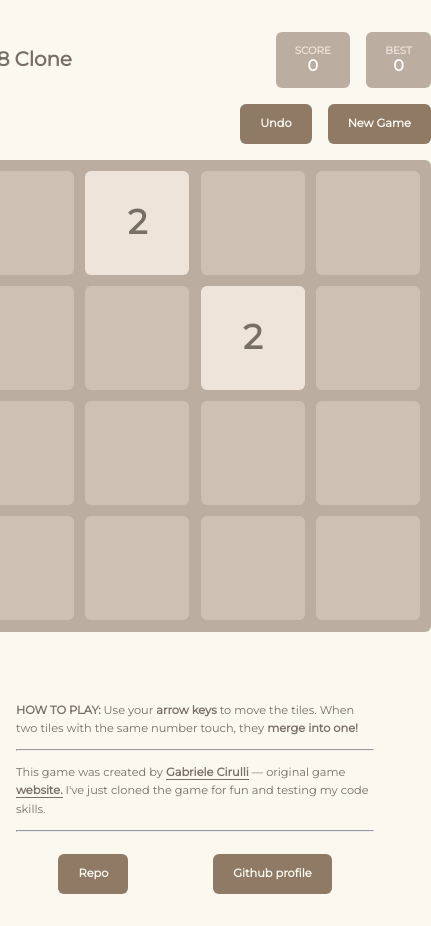
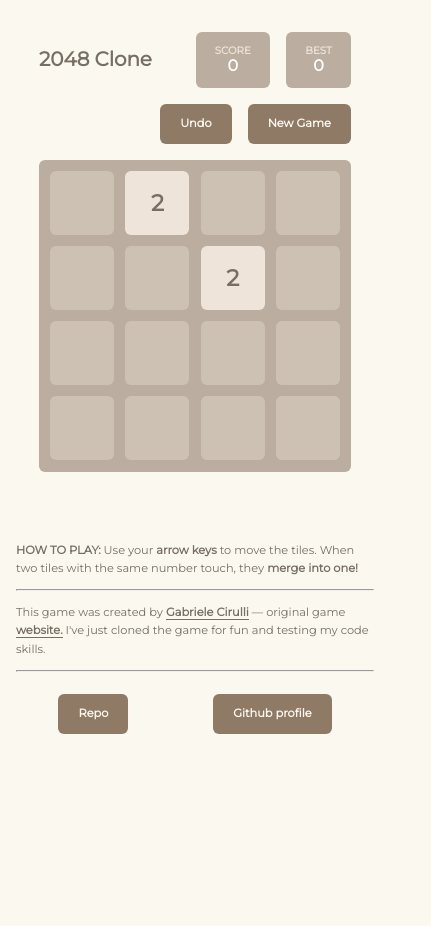
Before and after one commit to zronev/2048-clone, a React (Create React App) app: page / in a window 390 px wide. Shown: the whole page, 431 px wide, since content can reach past the window. After the commit the page ends 844 px from the top, so only its background shows below. Built offline with nearby package versions, Linux system fonts and the light colour scheme.

Commit message:
Fixed classname

```diff
--- a/src/scss/_media.scss
+++ b/src/scss/_media.scss
@@ -2,13 +2,12 @@
   .grid {
     grid-gap: 0.8rem;
     padding: 0.8rem;
+  }
 
-    &__cell {
+  .cell {
     width: 5rem;
     height: 5rem;
-
     font-size: 2.2em;
-    }
   }
 }
 
@@ -16,13 +15,12 @@
   .grid {
     grid-gap: 0.7rem;
     padding: 0.7rem;
+  }
 
-    &__cell {
+  .cell {
     width: 4rem;
     height: 4rem;
-
     font-size: 2em;
-    }
   }
 }
 
@@ -30,12 +28,11 @@
   .grid {
     grid-gap: 0.6rem;
     padding: 0.6rem;
+  }
 
-    &__cell {
+  .cell {
     width: 3.7rem;
     height: 3.7rem;
-
     font-size: 1.8em;
   }
 }
-}
```
Lines whose indentation alone changed are shown as unchanged.
